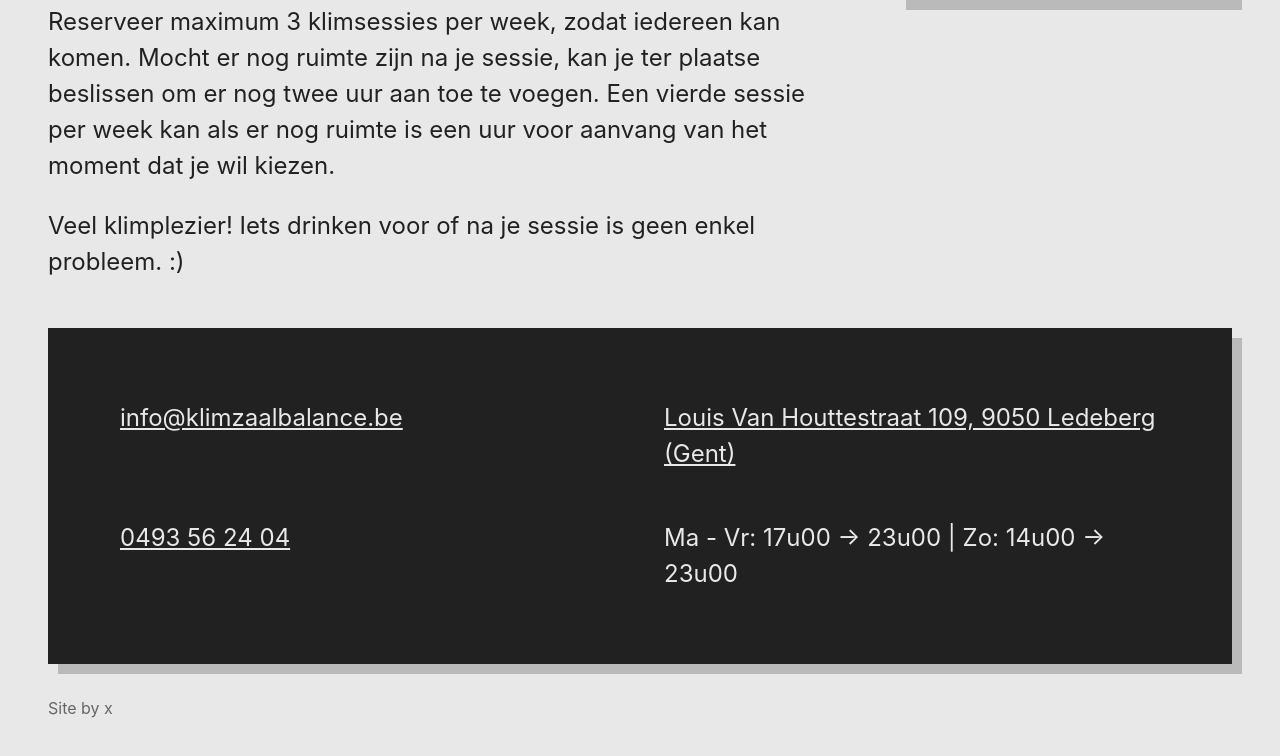
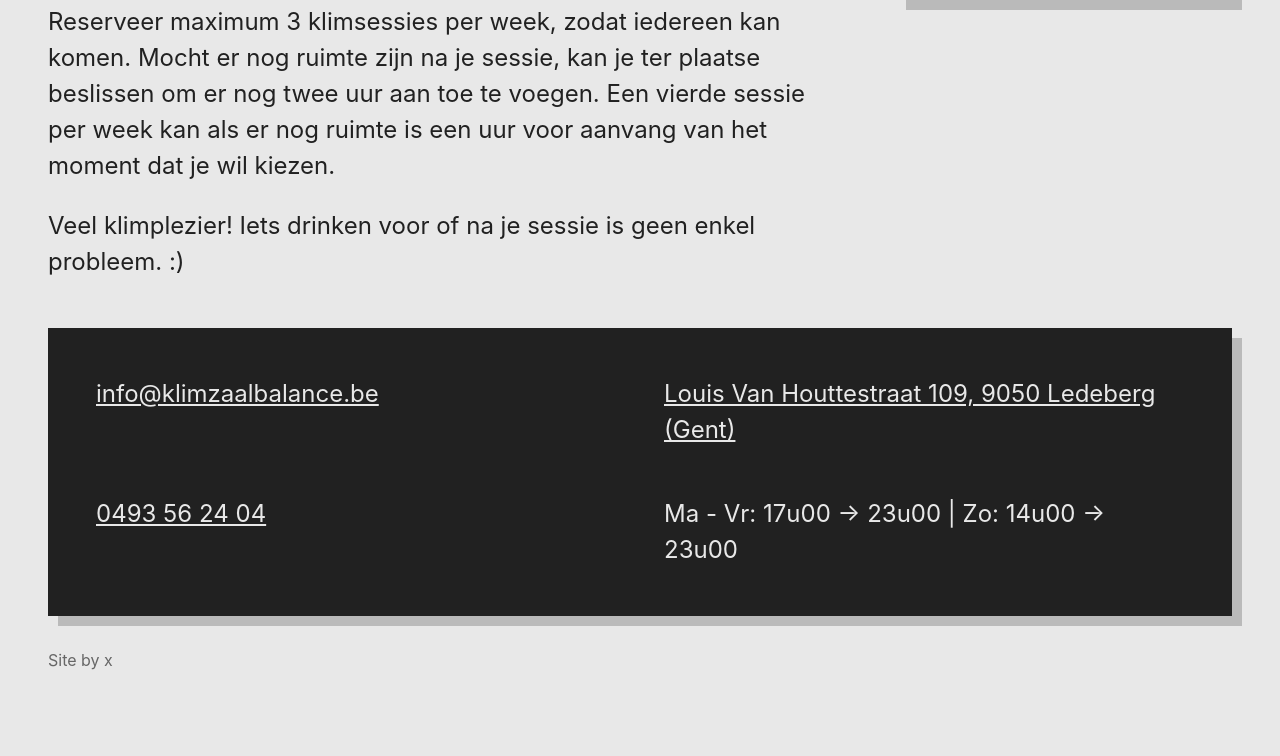
Before and after one commit to dreadnip/balans, a plain HTML site: page index.html in a window 1280 px wide. Shown: the part 696-1452 px from the top of the page. After the commit the page ends 1416 px from the top, so only its background shows below. Drawn offline with Linux system fonts and the light colour scheme.

Commit message:
Slightly decrease the padding on the footer content

```diff
--- a/style.css
+++ b/style.css
@@ -232,7 +232,7 @@ nav a:last-of-type {
 .contact {
 	display: flex;
 	flex-wrap: wrap;
-	padding: var(--default);
+	padding: var(--half);
 	color: var(--mercury);
 	background-color: var(--mine-shaft);
 	box-shadow: 10px 10px 0 rgba(0,0,0,.2);
```
